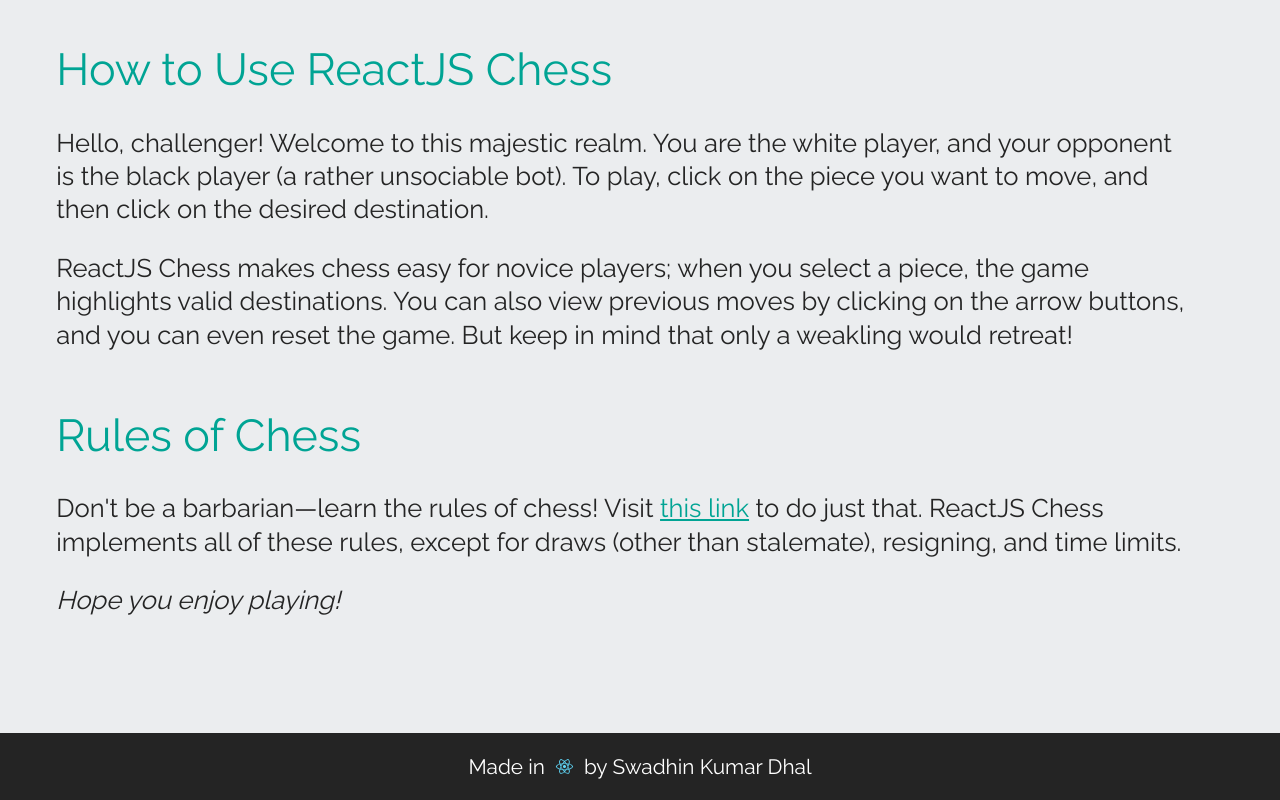
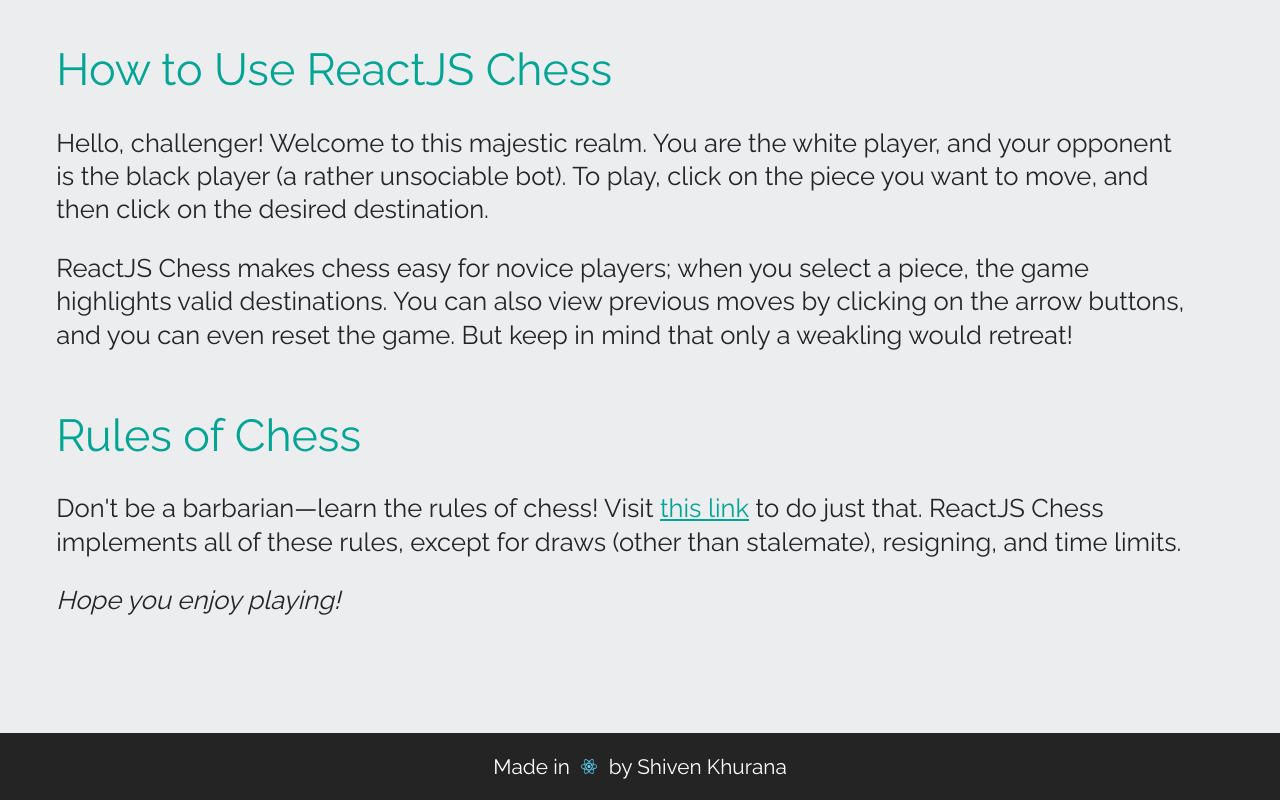
Before and after one commit to ShivenKhurana1/ChessBot, a plain HTML site: page how_to_play.html in a window 1280 px wide. Drawn offline with Linux system fonts and the light colour scheme; a script that the page names is missing.

Commit message:
Update how_to_play.html

```diff
--- a/how_to_play.html
+++ b/how_to_play.html
@@ -35,7 +35,7 @@
 </body>
 
 <footer class="footer">
-    <p>Made in <img src="./images/react.png" class="footer_img"></img> by Swadhin Kumar Dhal</p>
+    <p>Made in <img src="./images/react.png" class="footer_img"></img> by Shiven Khurana</p>
 </footer>
 
 </html>
```
